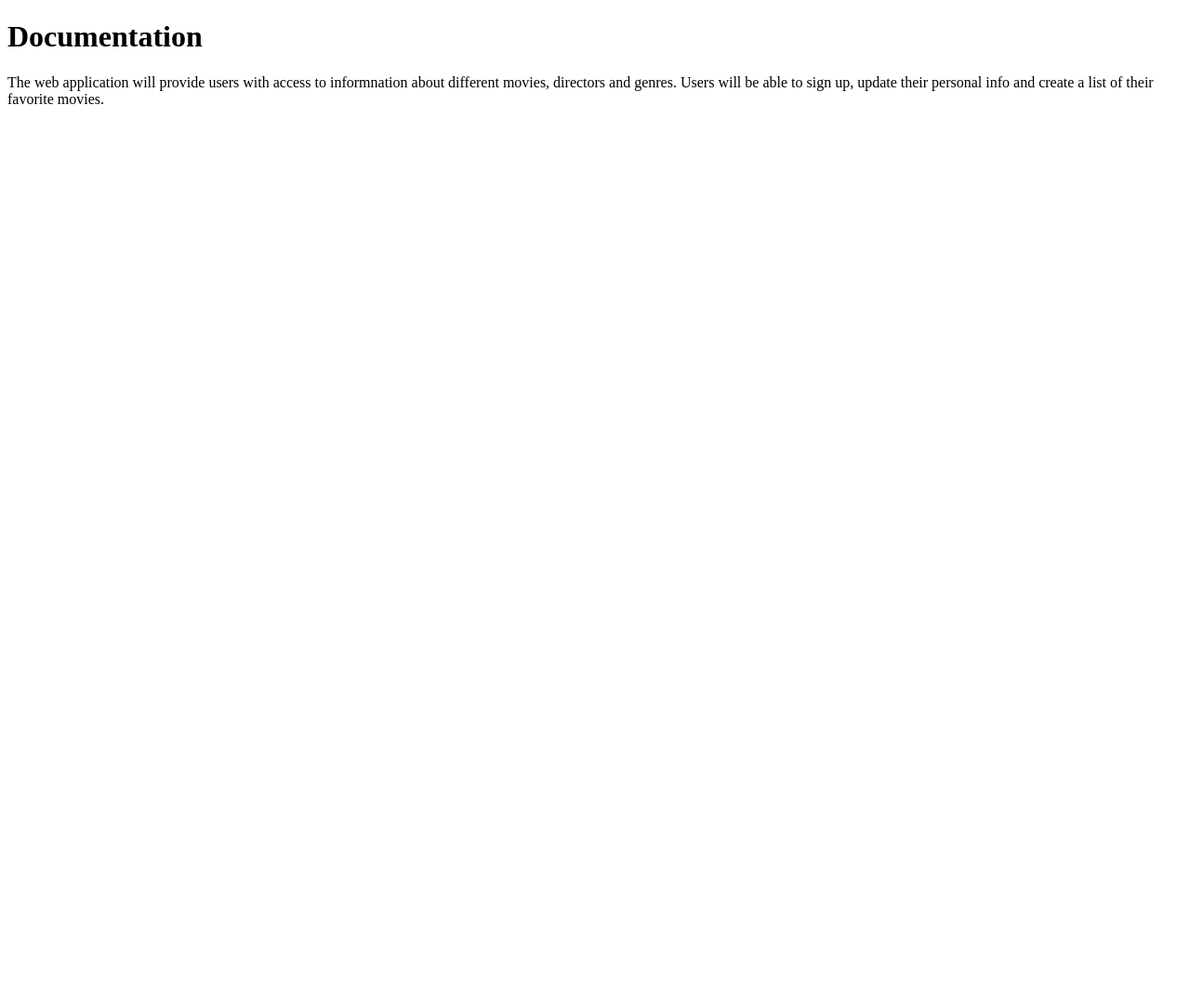
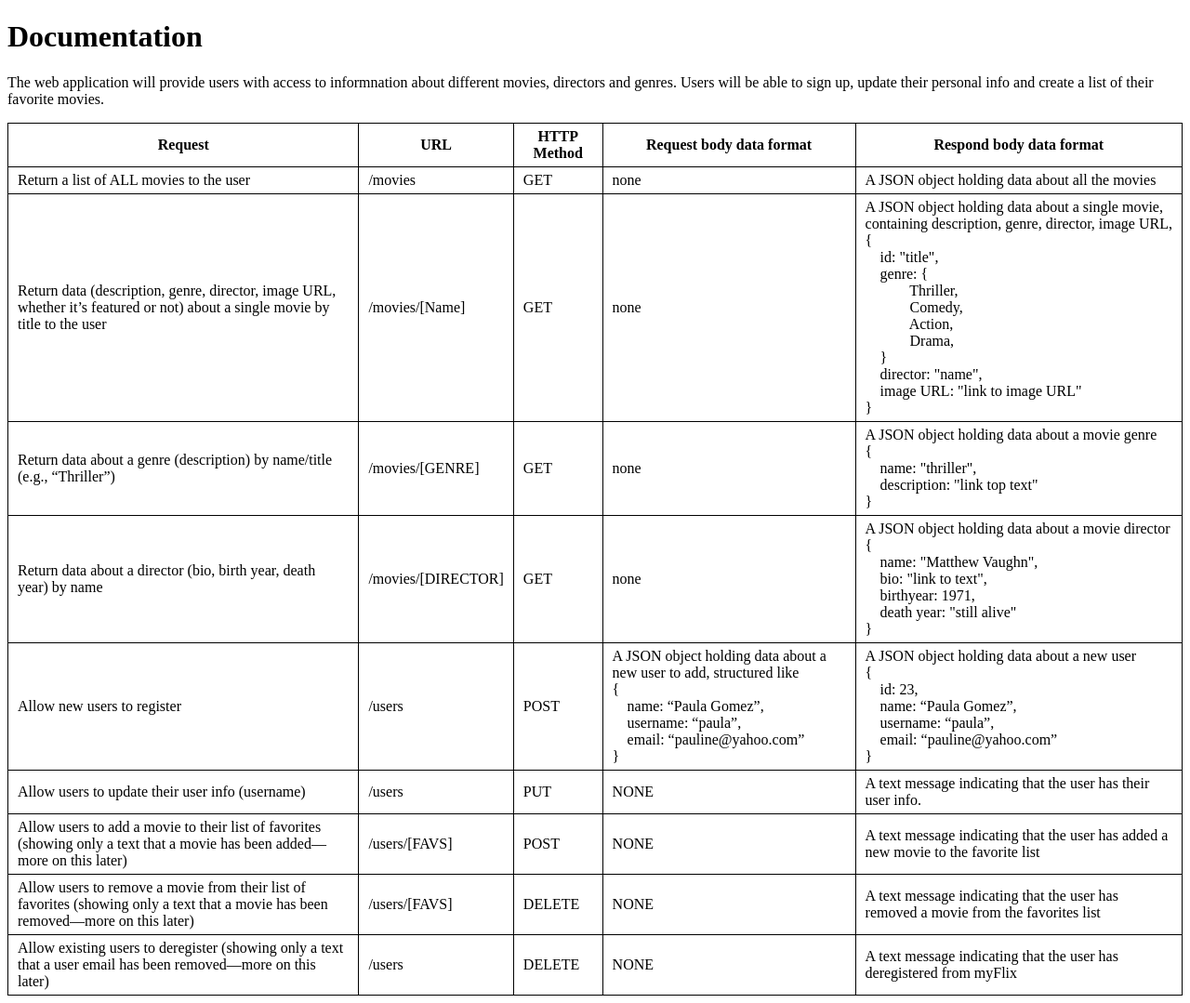
Before and after one commit to florian-grass/movie_api, a website: page public/documentation.html in a window 1280 px wide. Shown: the whole page at 93% size. Before the commit the page ends 800 px from the top, so only its background shows below. Drawn offline with Linux system fonts and the light colour scheme.

Commit message:
uuid
added uuid package module

```diff
--- a/package.json
+++ b/package.json
@@ -22,7 +22,8 @@
     "body-parser": "^1.19.0",
     "express": "^4.17.1",
     "lodash": "^4.17.21",
-    "morgan": "^1.10.0"
+    "morgan": "^1.10.0",
+    "uuid": "^8.3.2"
   },
   "devDependencies": {
     "eslint": "^7.32.0"
--- a/public/documentation.html
+++ b/public/documentation.html
@@ -3,7 +3,17 @@
 <head>
   <meta charset="utf-8">
   <title>API instructions</title>
-
+  <style>
+    table, th, td {
+      border: 1px solid black;
+    }
+    table {
+      border-collapse: collapse;
+    }
+    th, td {
+      padding: 5px 10px;
+    }
+  </style>
 </head>
 <body>
   <h1>Documentation</h1>
@@ -11,6 +21,118 @@
     The web application will provide users with access to informnation about different movies, directors and genres. Users will be able to sign up, update their personal info and create a list of their favorite movies.
   </p>
 
-
+  <table>
+    <thead>
+      <tr>
+        <th>Request</th>
+        <th>URL</th>
+        <th>HTTP Method</th>
+        <th>Request body data format</th>
+        <th>Respond body data format</th>
+      </tr>
+    </thead>
+    <tbody>
+      <tr>
+        <td>Return a list of ALL movies to the user</td>
+        <td>/movies</td>
+        <td>GET</td>
+        <td>none</td>
+        <td>A JSON object holding data about all the movies</td>
+      </tr>
+      <tr>
+        <td>Return data (description, genre, director, image URL, whether it’s featured or not) about a single movie by title to the user</td>
+        <td>/movies/[Name]</td>
+        <td>GET</td>
+        <td>none</td>
+        <td>A JSON object holding data about a single movie, containing description, genre, director, image URL,<br />
+          {<br />
+            &nbsp &nbsp id: "title", <br />
+            &nbsp &nbsp genre: { <br />
+                  &nbsp &nbsp &nbsp &nbsp &nbsp &nbsp Thriller,<br />
+                  &nbsp &nbsp &nbsp &nbsp &nbsp &nbsp Comedy,<br />
+                  &nbsp &nbsp &nbsp &nbsp &nbsp &nbsp Action,<br />
+                  &nbsp &nbsp &nbsp &nbsp &nbsp &nbsp Drama,<br />
+                  &nbsp &nbsp }<br />
+            &nbsp &nbsp director: "name",<br />
+            &nbsp &nbsp image URL: "link to image URL"<br />
+          }
+        </td>
+      </tr>
+      <tr>
+        <td>Return data about a genre (description) by name/title (e.g., “Thriller”)</td>
+        <td>/movies/[GENRE]</td>
+        <td>GET</td>
+        <td>none</td>
+        <td>A JSON object holding data about a movie genre<br />
+          {<br />
+            &nbsp &nbsp name: "thriller",<br />
+            &nbsp &nbsp description: "link top text"<br />
+          }
+        </td>
+      </tr>
+      <tr>
+        <td>Return data about a director (bio, birth year, death year) by name</td>
+        <td>/movies/[DIRECTOR]</td>
+        <td>GET</td>
+        <td>none</td>
+        <td>A JSON object holding data about a movie director<br />
+          {<br />
+            &nbsp &nbsp name: "Matthew Vaughn",<br />
+            &nbsp &nbsp bio: "link to text",<br />
+            &nbsp &nbsp birthyear: 1971,<br />
+            &nbsp &nbsp death year: "still alive"<br />
+          }
+        </td>
+      </tr>
+      <tr>
+        <td>Allow new users to register</td>
+        <td>/users</td>
+        <td>POST</td>
+        <td>A JSON object holding data about a new user to add, structured like<br />
+          {<br />
+            &nbsp &nbsp name: “Paula Gomez”,<br />
+            &nbsp &nbsp username: “paula”,<br />
+            &nbsp &nbsp email: “pauline@yahoo.com”<br />
+          }
+        </td>
+        <td>A JSON object holding data about a new user<br />
+          {<br />
+            &nbsp &nbsp id: 23,<br />
+            &nbsp &nbsp name: “Paula Gomez”,<br />
+            &nbsp &nbsp username: “paula”,<br />
+            &nbsp &nbsp email: “pauline@yahoo.com”<br />
+          }
+        </td>
+      </tr>
+      <tr>
+        <td>Allow users to update their user info (username)</td>
+        <td>/users</td>
+        <td>PUT</td>
+        <td>NONE</td>
+        <td>A text message indicating that the user has their user info.</td>
+      </tr>
+      <tr>
+        <td>Allow users to add a movie to their list of favorites (showing only a text that a movie has been added—more on this later)</td>
+        <td>/users/[FAVS]</td>
+        <td>POST</td>
+        <td>NONE</td>
+        <td>A text message indicating that the user has added a new movie to the favorite list</td>
+      </tr>
+      <tr>
+        <td>Allow users to remove a movie from their list of favorites (showing only a text that a movie has been removed—more on this later)</td>
+        <td>/users/[FAVS]</td>
+        <td>DELETE</td>
+        <td>NONE</td>
+        <td>A text message indicating that the user has removed a movie from the favorites list</td>
+      </tr>
+      <tr>
+        <td>Allow existing users to deregister (showing only a text that a user email has been removed—more on this later)</td>
+        <td>/users</td>
+        <td>DELETE</td>
+        <td>NONE</td>
+        <td>A text message indicating that the user has deregistered from myFlix</td>
+      </tr>
+    </tbody>
+  </table>
 </body>
 </html>
```
Also changed, not shown: task_2.5_screenshots/delete_movie_by_id.PNG (added), task_2.5_screenshots/get_movie_info_by_title.PNG (added), task_2.5_screenshots/list_of_movies.PNG (added), task_2.5_screenshots/user_register.PNG (added), 2 other files.
